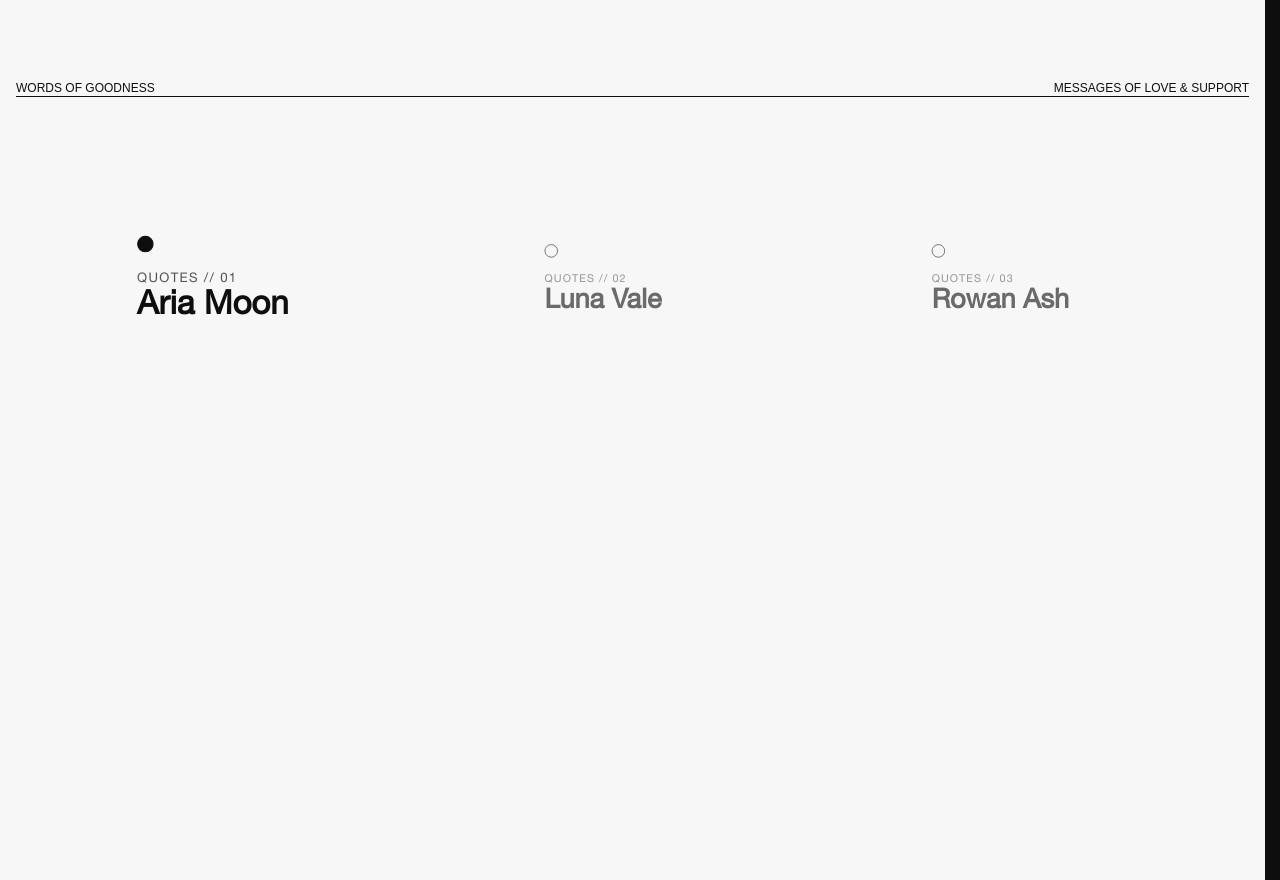
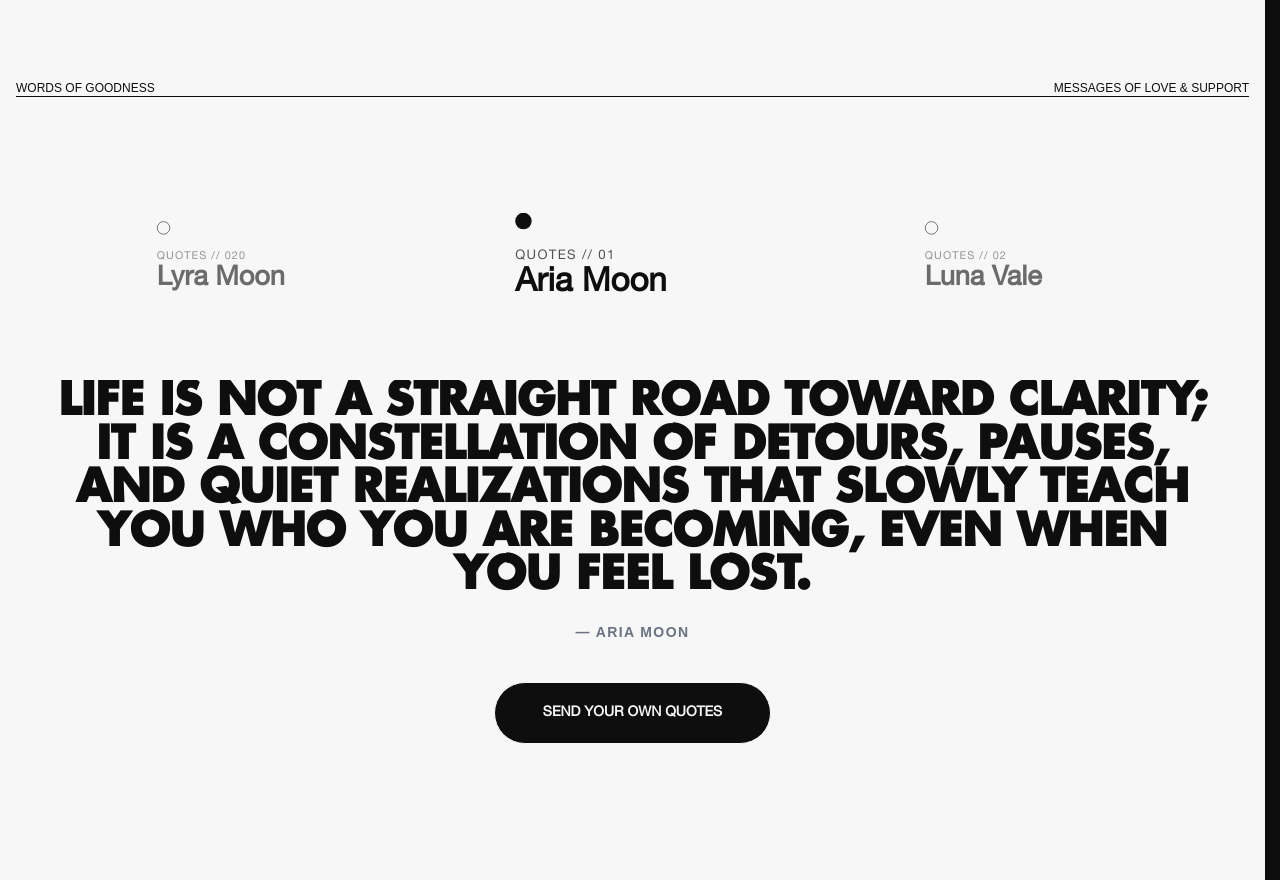
Before and after one commit to sayeed-dev-07/no-good-co, a Next.js app: page / in a window 1280 px wide. Shown: the part 4660-5540 px from the top of the page. Built offline with nearby package versions, Linux system fonts and the light colour scheme.

Commit message:
added quotesSlider via chatGpt.

```diff
--- a/app/globals.css
+++ b/app/globals.css
@@ -45,3 +45,7 @@ body.menu-open {
   overflow: hidden !important;
   height: 100vh;
 }
+.quotesSection {
+  overflow: clip;
+  contain: layout paint;
+}
--- a/components/mainPageComponents/QuotesSlider.tsx
+++ b/components/mainPageComponents/QuotesSlider.tsx
@@ -1,61 +1,231 @@
 /* eslint-disable react-hooks/refs */
-'use client';
-import React, { useRef, useState } from 'react';
-import gsap from 'gsap';
-import { useGSAP } from '@gsap/react';
+'use client'
 
-import { lifeQuotes } from '@/public/data/lifeQuotes';
-import { horizontalLoop } from '../normalComponents/gsapUtils';
-import QuotesName from '../normalComponents/quotesName';
+import React, { useRef, useState } from 'react'
+import QuotesName from '../normalComponents/quotesName'
+import { lifeQuotes } from '@/public/data/lifeQuotes'
+import gsap from 'gsap'
+import { useGSAP } from '@gsap/react'
+import { SplitText } from 'gsap/SplitText'
+import { Flip } from 'gsap/all'
+
+if (typeof window !== "undefined") {
+  gsap.registerPlugin(SplitText, Flip)
+}
 
 const QuotesSlider = () => {
-  const containerRef = useRef<HTMLDivElement>(null);
-  const loopRef = useRef<any>(null);
-  const [activeIndex, setActiveIndex] = useState(0);
 
-  const { contextSafe } = useGSAP(() => {
-    const items = gsap.utils.toArray('.quote-item');
+  const trackRef = useRef<HTMLDivElement | null>(null)
+  const containerRef = useRef<HTMLDivElement | null>(null)
+  const quoteTextRef = useRef<HTMLDivElement | null>(null)
+  const sectionRef = useRef<HTMLDivElement | null>(null)
+  const splitRef = useRef<SplitText | null>(null)
 
-    // The "center: true" config is what makes the clicked item land in the middle
-    loopRef.current = horizontalLoop(items, {
-      center: true,
-      paused: true,
-      draggable: true,
-    });
+  const [activeBaseIdx, setActiveBaseIdx] = useState(0)
 
-    // Start with the first item centered immediately
-    loopRef.current.toIndex(0, { duration: 0 });
-  }, { scope: containerRef });
+  const items = [...lifeQuotes, ...lifeQuotes, ...lifeQuotes]
+  const count = lifeQuotes.length
 
-  const handleItemClick = contextSafe((index: number) => {
-    setActiveIndex(index);
+  const { contextSafe } = useGSAP({ scope: containerRef })
 
-    // This moves the timeline so the clicked item hits the center
-    loopRef.current.toIndex(index, {
-      duration: 0.8,
-      ease: "power2.inOut"
-    });
-  });
+  // ------------------------------------------------------------
+  // MASTER TRANSITION
+  // ------------------------------------------------------------
+
+  const transitionQuote = contextSafe((newIndex: number) => {
+    if (!quoteTextRef.current || !sectionRef.current) return
+
+    const textEl = quoteTextRef.current
+    const section = sectionRef.current
+
+    // Kill leftovers
+    gsap.killTweensOf(textEl)
+    splitRef.current?.revert()
+    splitRef.current = null
+
+    // Split current
+    const oldSplit = new SplitText(textEl, {
+      type: "lines",
+      mask: "lines"
+    })
+
+    splitRef.current = oldSplit
+
+    const tl = gsap.timeline()
+
+    // EXIT OLD
+    tl.to(oldSplit.lines, {
+      yPercent: 100,
+      autoAlpha: 0,
+      duration: 0.45,
+      stagger: 0.05,
+      ease: "power2.in"
+    })
+
+    // HIDE WRAPPER
+    tl.set(textEl, { autoAlpha: 0 })
+
+    // HEIGHT LOCK + SWAP
+    tl.add(() => {
+
+      // lock old height
+      const oldHeight = section.offsetHeight
+      gsap.set(section, { height: oldHeight })
+
+      // capture button
+      const state = Flip.getState(".btn-send")
+
+      // cleanup old
+      oldSplit.revert()
+      splitRef.current = null
+
+      // swap content
+      setActiveBaseIdx(newIndex % count)
+
+      requestAnimationFrame(() => {
+        if (!quoteTextRef.current || !sectionRef.current) return
+
+        // -------- TWO PHASE HEIGHT MEASURE --------
+
+        // allow auto height
+        gsap.set(section, { height: "auto" })
+        const newHeight = section.offsetHeight
+
+        // relock to old
+        gsap.set(section, { height: oldHeight })
+
+        // animate height
+        gsap.to(section, {
+          height: newHeight,
+          duration: 0.8,
+          ease: "power3.inOut",
+          onComplete: () => {
+            gsap.set(section, { clearProps: "height" })
+          }
+        })
+
+        // FLIP button
+        Flip.from(state, {
+          duration: 0.8,
+          ease: "power3.inOut"
+        })
+
+        // SPLIT NEW
+        const newSplit = new SplitText(textEl, {
+          type: "lines",
+          mask: "lines"
+        })
+
+        splitRef.current = newSplit
+
+        gsap.set(newSplit.lines, {
+          yPercent: 100,
+          autoAlpha: 0
+        })
+
+        gsap.set(textEl, { autoAlpha: 1 })
+
+        // ENTER NEW
+        gsap.to(newSplit.lines, {
+          yPercent: 0,
+          autoAlpha: 1,
+          duration: 0.8,
+          stagger: 0.08,
+          ease: "power4.out"
+        })
+      })
+    })
+
+  })
+
+  // ------------------------------------------------------------
+  // CENTER ITEM
+  // ------------------------------------------------------------
+
+  const centerItem = contextSafe((index: number, instant = false) => {
+    const track = trackRef.current
+    if (!track) return
+
+    const item = track.children[index] as HTMLElement
+    const viewportCenter = window.innerWidth / 2
+    const targetX = viewportCenter - (item.offsetLeft + item.offsetWidth / 2)
+
+    if (!instant) transitionQuote(index % count)
+    else setActiveBaseIdx(index % count)
+
+    gsap.to(track, {
+      x: targetX,
+      duration: instant ? 0 : 1.2,
+      ease: "power4.out",
+      overwrite: "auto",
+      onComplete: () => {
+        if (!instant && (index < count || index >= count * 2)) {
+          centerItem((index % count) + count, true)
+        }
+      }
+    })
+  })
+
+  // ------------------------------------------------------------
+
+  useGSAP(() => {
+    centerItem(count, true)
+  }, [])
+
+  // ------------------------------------------------------------
 
   return (
-    <div className="w-full min-h-[40vh] flex flex-col justify-center overflow-hidden text-background">
-      {/* The Track */}
-      <div ref={containerRef} className="flex items-center">
-        {lifeQuotes.map((quote, index) => (
+    <div
+      ref={containerRef}
+      className="w-full overflow-hidden py-24 relative "
+    >
+
+      {/* SLIDER */}
+      <div
+        ref={trackRef}
+        className="flex w-max flex-nowrap  sm:gap-x-16 gap-x-8 items-center"
+        style={{ willChange: "transform" }}
+      >
+        {items.map((quote, i) => (
           <div
-            key={index}
-            className="quote-item shrink-0"
-            onClick={() => handleItemClick(index)}
+            key={i}
+            className="shrink-0 cursor-pointer"
+            onClick={() => centerItem(i)}
           >
             <QuotesName
               data={quote}
-              isActive={activeIndex === index}
+              isActive={activeBaseIdx === (i % count)}
             />
           </div>
         ))}
       </div>
+
+      {/* QUOTE SECTION */}
+      <div
+        ref={sectionRef}
+        className="quotesSection mt-20 px-6 flex flex-col items-center justify-center text-center overflow-hidden"
+      >
+        <div className="max-w-7xl mx-auto">
+          <div
+            ref={quoteTextRef}
+            className="text-[8vw] md:text-[5vw] md:leading-[5.2vw] xl:text-[3.5vw] font-futura leading-[8.2vw] xl:leading-[3.4vw] font-extrabold uppercase  "
+          >
+            {lifeQuotes[activeBaseIdx]?.quote}
+          </div>
+
+          <p className="mt-6 text-sm uppercase tracking-widest font-bold text-gray-500">
+            — {lifeQuotes[activeBaseIdx]?.author}
+          </p>
+        </div>
+      </div>
+
+      {/* BUTTON */}
+      <div className="btn-send sm:px-12 sm:py-5 py-3.5 px-6 rounded-4xl text-sm font-semibold font-helvic uppercase text-foreground bg-background border w-fit m-auto mt-10 cursor-pointer hover:bg-gray-800 transition-colors">
+        Send your own quotes
+      </div>
+
     </div>
-  );
-};
+  )
+}
 
-export default QuotesSlider;
+export default QuotesSlider
--- a/components/normalComponents/quotesName.tsx
+++ b/components/normalComponents/quotesName.tsx
@@ -7,25 +7,30 @@ interface QuoteData {
 
 const QuotesName = ({ data, isActive }: { data: QuoteData; isActive: boolean }) => {
   return (
-    <div className={`
-      w-fit px-[10vw] transition-all duration-500 cursor-pointer flex flex-col gap-y-4
-      ${isActive ? 'opacity-100 scale-110' : 'opacity-60 scale-90'}
-    `}>
-      <div className={`
-        h-[15px] w-[15px] rounded-full border border-background
-        ${isActive ? 'bg-background' : 'bg-foreground'}
-      `}></div>
+    <div
+      className={`
+        w-fit md:w-[320px] px-3 sm:px-8 transition-all duration-500 cursor-pointer
+        flex flex-col gap-y-4 shrink-0
+        ${isActive ? 'opacity-100 scale-110' : 'opacity-60 scale-90'}
+      `}
+    >
+      <div
+        className={`
+          h-[15px] w-[15px] rounded-full border border-background
+          ${isActive ? 'bg-background' : 'bg-foreground'}
+        `}
+      />
 
       <div className="font-helvic text-background">
         <p className="text-xs uppercase tracking-widest opacity-70">
           Quotes // 0{data.id}
         </p>
-        <p className="text-3xl font-bold whitespace-nowrap">
+        <p className="text-lg sm:text-2xl md:text-3xl font-bold whitespace-nowrap">
           {data.author}
         </p>
       </div>
     </div>
-  );
-};
+  )
+}
 
 export default QuotesName;
```
